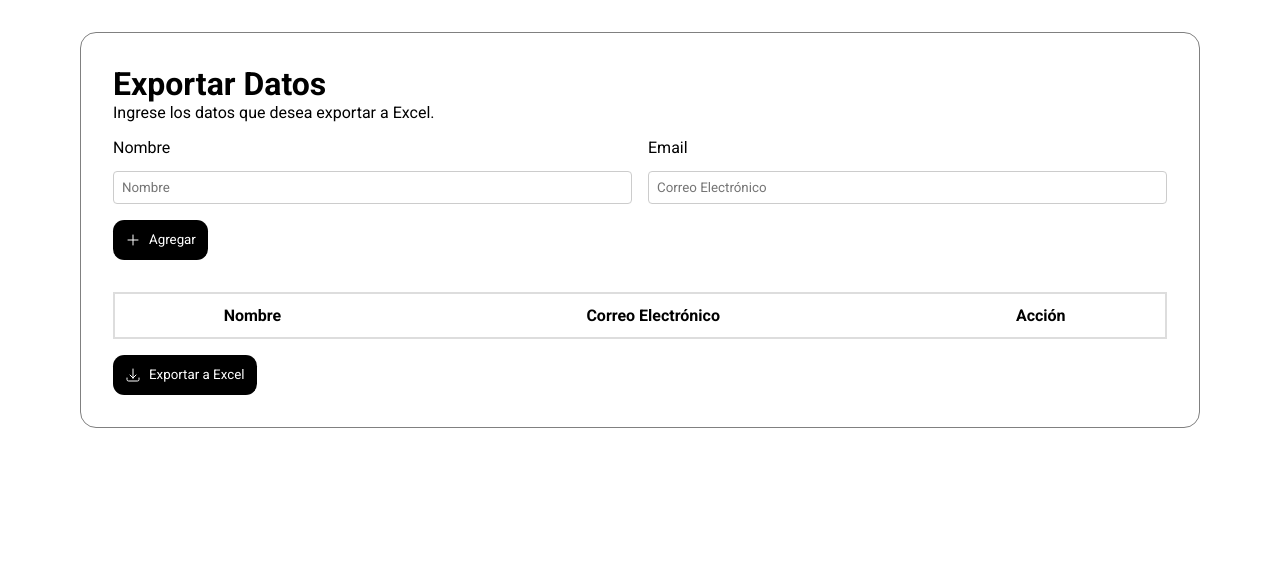
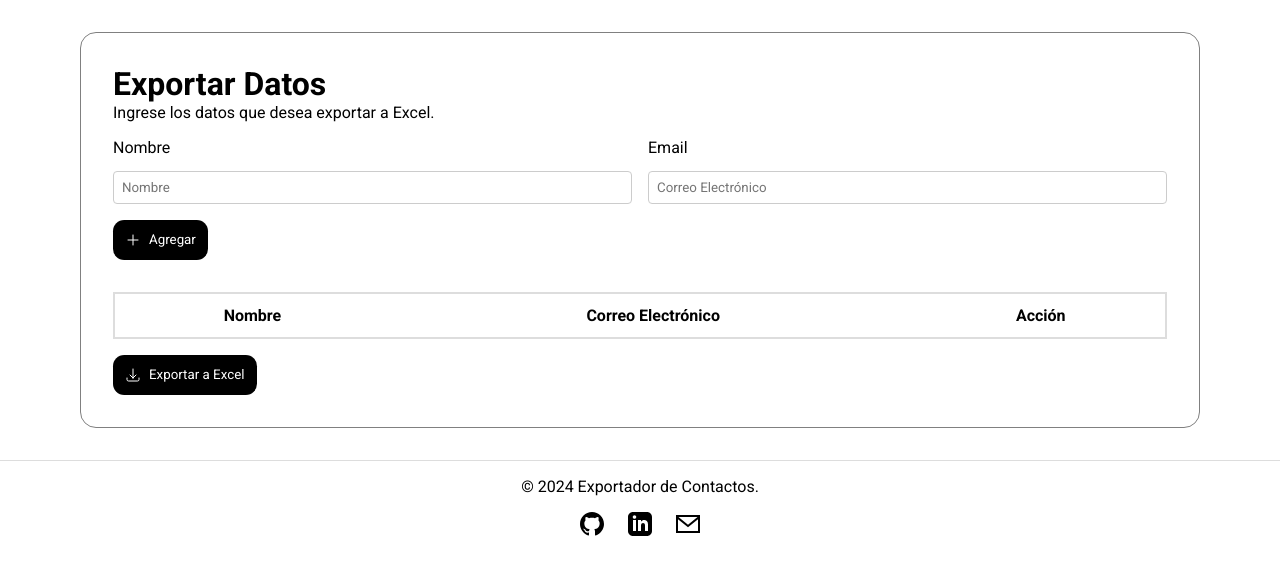
Before and after one commit to Kevttv/simply-export-app, a plain HTML site: page index.html in a window 1280 px wide. Drawn offline with Linux system fonts and the light colour scheme.

Commit message:
add social links

```diff
--- a/css/index.css
+++ b/css/index.css
@@ -2,7 +2,8 @@
     margin: 0;
     padding: 0;
     box-sizing: border-box;
-    font-family: 'Roboto', sans-serif; /* Aplicar la fuente Roboto */
+    font-family: 'Roboto', sans-serif;
+    /* Aplicar la fuente Roboto */
 }
 
 svg {
@@ -83,17 +84,20 @@ p {
     width: 100%;
     margin-top: 2rem;
     border-collapse: collapse;
-    border: 2px solid #ddd; /* Borde de la tabla */
+    border: 2px solid #ddd;
+    /* Borde de la tabla */
 }
 
 .dynamic-table thead th,
 .dynamic-table tbody td {
-    border-bottom: 1px solid #ddd; /* Borde inferior */
+    border-bottom: 1px solid #ddd;
+    /* Borde inferior */
     padding: 0.75rem;
 }
 
 .dynamic-table tbody tr:last-child td {
-    border-bottom: 2px solid #ddd; /* Borde inferior más grueso para la última fila del tbody */
+    border-bottom: 2px solid #ddd;
+    /* Borde inferior más grueso para la última fila del tbody */
 }
 
 #export-btn {
@@ -112,6 +116,34 @@ p {
 
 #export-btn:hover {
     background-color: #252525;
+}
+
+.footer {
+    text-align: center;
+    padding: 1rem;
+    margin-top: 2rem;
+    border-top: 1px solid #ddd;
+}
+
+.social-icons {
+    display: flex;
+    justify-content: center;
+    gap: 1.5rem;
+    margin-top: 1rem;
+}
+
+.social-icons a {
+    color: #000;
+    transition: color 0.3s ease;
+}
+
+.social-icons svg {
+    width: 1.5rem;
+    height: 1.5rem;
+}
+
+.social-icons a:hover {
+    color: #252525;
 }
 
 /* Media Queries para dispositivos móviles */
--- a/index.html
+++ b/index.html
@@ -4,8 +4,10 @@
     <meta charset="UTF-8">
     <meta name="viewport" content="width=device-width, initial-scale=1.0">
     <title>Export App</title>
-    <link rel="stylesheet" href="https://fonts.googleapis.com/css2?family=Roboto:wght@400;500;700&display=swap">
-    <script src="https://cdnjs.cloudflare.com/ajax/libs/xlsx/0.18.5/xlsx.full.min.js"></script>
+    <link rel="stylesheet"
+      href="https://fonts.googleapis.com/css2?family=Roboto:wght@400;500;700&display=swap">
+    <script
+      src="https://cdnjs.cloudflare.com/ajax/libs/xlsx/0.18.5/xlsx.full.min.js"></script>
     <link rel="stylesheet" href="./css/index.css">
   </head>
   <body>
@@ -18,17 +20,22 @@
         <div class="input-row">
           <div class="data-input-container">
             <label for="name">Nombre</label>
-            <input class="data-input" type="text" id="name" placeholder="Nombre" required>
+            <input class="data-input" type="text" id="name" placeholder="Nombre"
+              required>
           </div>
           <div class="data-input-container">
             <label for="email">Email</label>
-            <input class="data-input" type="email" id="email" placeholder="Correo Electrónico" required>
+            <input class="data-input" type="email" id="email"
+              placeholder="Correo Electrónico" required>
           </div>
         </div>
         <div class="button-container">
           <button type="submit" class="button">
-            <svg xmlns="http://www.w3.org/2000/svg" fill="none" viewBox="0 0 24 24" stroke-width="1.5" stroke="currentColor" class="size-6">
-              <path stroke-linecap="round" stroke-linejoin="round" d="M12 4.5v15m7.5-7.5h-15"></path>
+            <svg xmlns="http://www.w3.org/2000/svg" fill="none"
+              viewBox="0 0 24 24" stroke-width="1.5" stroke="currentColor"
+              class="size-6">
+              <path stroke-linecap="round" stroke-linejoin="round"
+                d="M12 4.5v15m7.5-7.5h-15"></path>
             </svg>
             Agregar
           </button>
@@ -51,13 +58,44 @@
 
       <!-- Botón Exportar -->
       <button id="export-btn" class="button">
-        <svg xmlns="http://www.w3.org/2000/svg" fill="none" viewBox="0 0 24 24" stroke-width="1.5" stroke="currentColor" class="size-2">
-          <path stroke-linecap="round" stroke-linejoin="round" d="M3 16.5v2.25A2.25 2.25 0 0 0 5.25 21h13.5A2.25 2.25 0 0 0 21 18.75V16.5M16.5 12 12 16.5m0 0L7.5 12m4.5 4.5V3"></path>
+        <svg xmlns="http://www.w3.org/2000/svg" fill="none" viewBox="0 0 24 24"
+          stroke-width="1.5" stroke="currentColor" class="size-2">
+          <path stroke-linecap="round" stroke-linejoin="round"
+            d="M3 16.5v2.25A2.25 2.25 0 0 0 5.25 21h13.5A2.25 2.25 0 0 0 21 18.75V16.5M16.5 12 12 16.5m0 0L7.5 12m4.5 4.5V3"></path>
         </svg>
         Exportar a Excel
       </button>
     </div>
 
+    <footer class="footer">
+      <p>&copy; 2024 Exportador de Contactos.</p>
+      <div class="social-icons">
+        <a href="https://github.com/kevttv" target="_blank"
+          rel="noopener noreferrer">
+          <svg xmlns="http://www.w3.org/2000/svg" viewBox="0 0 24 24"
+            fill="currentColor">
+            <path
+              d="M12 0c-6.626 0-12 5.373-12 12 0 5.302 3.438 9.8 8.207 11.387.599.111.793-.261.793-.577v-2.234c-3.338.726-4.033-1.416-4.033-1.416-.546-1.387-1.333-1.756-1.333-1.756-1.089-.745.083-.729.083-.729 1.205.084 1.839 1.237 1.839 1.237 1.07 1.834 2.807 1.304 3.492.997.107-.775.418-1.305.762-1.604-2.665-.305-5.467-1.334-5.467-5.931 0-1.311.469-2.381 1.236-3.221-.124-.303-.535-1.524.117-3.176 0 0 1.008-.322 3.301 1.23.957-.266 1.983-.399 3.003-.404 1.02.005 2.047.138 3.006.404 2.291-1.552 3.297-1.23 3.297-1.23.653 1.653.242 2.874.118 3.176.77.84 1.235 1.911 1.235 3.221 0 4.609-2.807 5.624-5.479 5.921.43.372.823 1.102.823 2.222v3.293c0 .319.192.694.801.576 4.765-1.589 8.199-6.086 8.199-11.386 0-6.627-5.373-12-12-12z" />
+          </svg>
+        </a>
+        <a href="https://www.linkedin.com/in/kevttv-dev" target="_blank"
+          rel="noopener noreferrer">
+          <svg xmlns="http://www.w3.org/2000/svg" viewBox="0 0 24 24"
+            fill="currentColor">
+            <path
+              d="M19 0h-14c-2.761 0-5 2.239-5 5v14c0 2.761 2.239 5 5 5h14c2.762 0 5-2.239 5-5v-14c0-2.761-2.238-5-5-5zm-11 19h-3v-11h3v11zm-1.5-12.268c-.966 0-1.75-.79-1.75-1.764s.784-1.764 1.75-1.764 1.75.79 1.75 1.764-.783 1.764-1.75 1.764zm13.5 12.268h-3v-5.604c0-3.368-4-3.113-4 0v5.604h-3v-11h3v1.765c1.396-2.586 7-2.777 7 2.476v6.759z" />
+          </svg>
+        </a>
+        <a href="mailto:kevttv29@gmail.com">
+          <svg xmlns="http://www.w3.org/2000/svg" viewBox="0 0 24 24"
+            fill="currentColor">
+            <path
+              d="M0 3v18h24v-18h-24zm21.518 2l-9.518 7.713-9.518-7.713h19.036zm-19.518 14v-11.817l10 8.104 10-8.104v11.817h-20z" />
+          </svg>
+        </a>
+      </div>
+    </footer>
+
     <script src="./js/app.js"></script>
   </body>
 </html>
```
